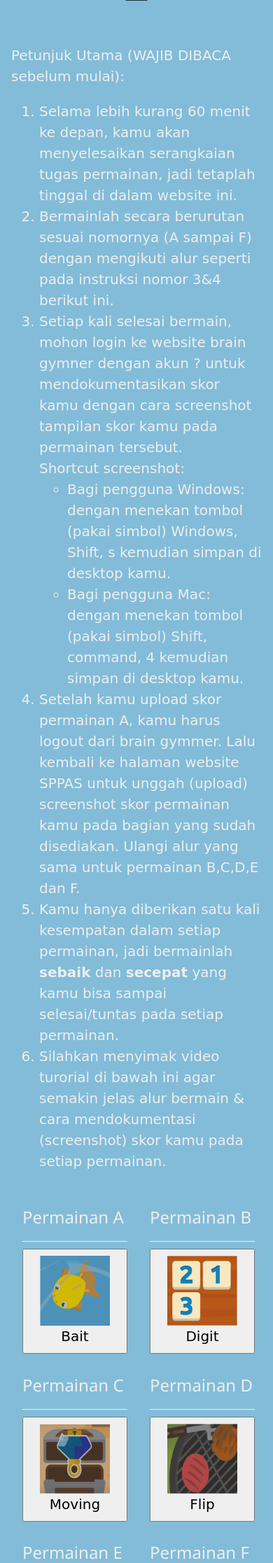
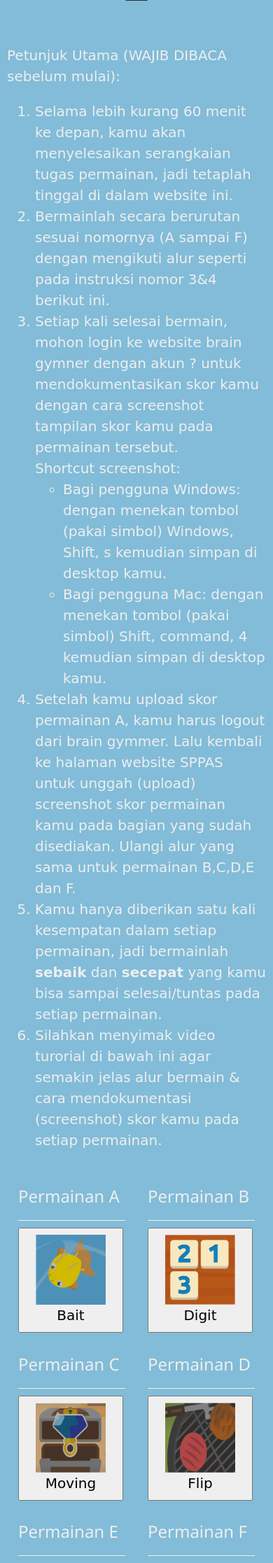
Before and after one commit to alfin06/CHCmodel-Games, a PHP site: page /menu.php in a window 390 px wide. Shown: the part 236-2469 px from the top of the page at 70% size. Run offline with PHP 8.4, Linux system fonts and the light colour scheme; the visitor is signed in with stand-in values (Sample User, id 1); tables that the repository leaves empty hold one stand-in row (values such as "Sample post"); data that the repository does not hold is empty; some libraries are stand-ins or nearby versions.

Commit message:
style on progress

```diff
--- a/menu.php
+++ b/menu.php
@@ -32,6 +32,29 @@
 	  button {
 		cursor: pointer;
 	  }
+
+
+.petunjuk{
+padding-left:100px;
+padding-right:100px;
+}
+.gamelist{
+padding-left:100px;
+padding-right:100px;
+}
+
+    @media (max-width: 600px){
+  .petunjuk {
+    padding-left:10px;
+padding-right:10px;
+  }
+  .gamelist{
+    padding-left:10px;
+padding-right:10px;
+  }
+}
+
+
     </style>
 
 </head>
@@ -54,7 +77,7 @@
   </div>
 </header>
 
-<div class="w3-container">
+<div class="w3-container petunjuk">
 	<div class="w3-full">
 		<span>Petunjuk Utama (WAJIB DIBACA sebelum mulai):</span>
 		<ol>
@@ -76,7 +99,7 @@
 	</div>
 </div>
 
-<div class="w3-container">
+<div class="w3-container gamelist">
 
 <div class="w3-cell-row">
   <div class="w3-container w3-cell">
@@ -144,7 +167,7 @@
 </div>
 
 
-<div class="w3-container">
+<div class="w3-container gamelist">
 <div class="w3-cell-row">
   <div class="w3-container w3-cell">
   <h3 class="w3-border-bottom w3-border-light-grey w3-padding-16">Permainan C</h3>
@@ -211,7 +234,7 @@
 </div>
 </div>
 
-<div class="w3-container">
+<div class="w3-container gamelist">
 <div class="w3-cell-row">
   <div class="w3-container w3-cell">
   <h3 class="w3-border-bottom w3-border-light-grey w3-padding-16">Permainan E</h3>
```
